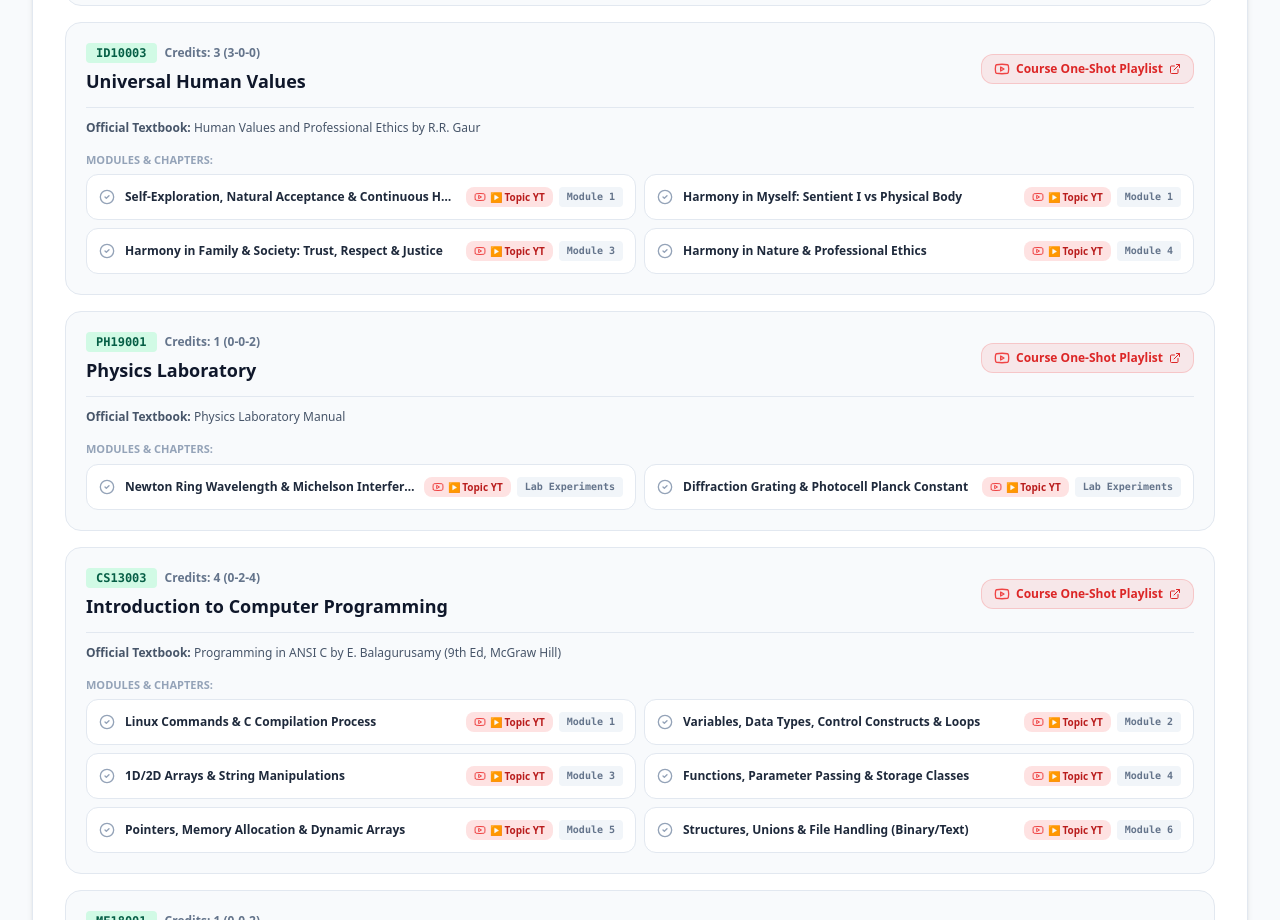
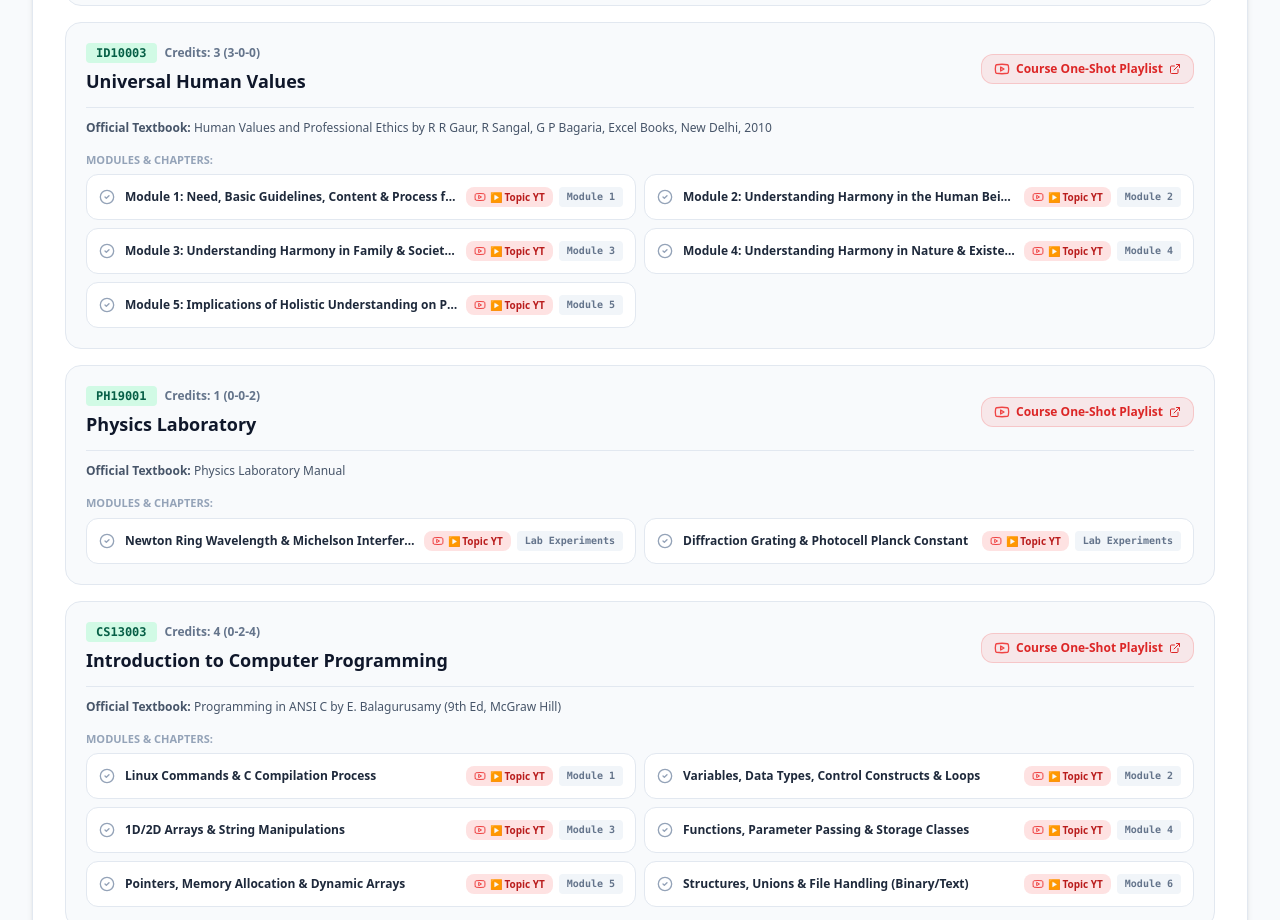
Before and after one commit to codearjunsingh/kiit-academic-companion, a React (Vite) app: page / in a window 1280 px wide. Shown: the part 2180-3100 px from the top of the page. Built offline with nearby package versions, Linux system fonts and the light colour scheme.

Commit message:
Integrate exact Universal Human Values (ID10003) 5-module syllabus, R.R. Gaur textbook index, and prerequisites

```diff
--- a/src/data/books.ts
+++ b/src/data/books.ts
@@ -228,5 +228,24 @@ export const OFFICIAL_FIRST_YEAR_TEXTBOOKS: PhysicalBook[] = [
       { chapterNumber: 'Part C: Chapter 11', chapterTitle: 'Fourier Analysis and PDEs', pageRange: 'pp. 474-539', subtopics: ['Fourier Series & Half-Range Expansions', 'Fourier Integrals & Fourier Transforms', 'Fourier Cosine & Sine Transforms'] },
       { chapterNumber: 'Part E: Chapter 19 & 20', chapterTitle: 'Numeric Analysis & Linear Algebra', pageRange: 'pp. 788-870', subtopics: ['Numeric Solution of Equations', 'Interpolation & Splines', 'Numeric Integration & Differentiation'] }
     ]
+  },
+  {
+    id: 'book_uhv_gaur',
+    title: 'Human Values and Professional Ethics',
+    author: 'R R Gaur, R Sangal, G P Bagaria',
+    publisher: 'Excel Books, New Delhi',
+    edition: '1st Edition (2010)',
+    courseCode: 'ID10003',
+    courseName: 'Universal Human Values',
+    schemeApplies: 'Scheme A (Sem 1) / Scheme B (Sem 2)',
+    coverColor: 'from-emerald-700 to-teal-950',
+    recommendedFor: 'Self Exploration, Natural Acceptance, Sentient I vs Body, Trust/Respect & Professional Ethics',
+    index: [
+      { chapterNumber: 'Module 1', chapterTitle: 'Value Education & Self-Exploration', pageRange: 'pp. 1-45', subtopics: ['Purpose & Motivation for Value Education', 'Self-Exploration Process & Content', 'Natural Acceptance & Experiential Validation', 'Continuous Happiness & Prosperity Aspirations', 'Right Understanding, Relationship & Physical Facility Priority'] },
+      { chapterNumber: 'Module 2', chapterTitle: 'Harmony in the Human Being (Myself)', pageRange: 'pp. 46-98', subtopics: ['Co-existence of Sentient I and Material Body', 'Needs of Self (I) vs Needs of Body', 'Body as Instrument of I (Doer, Seer, Enjoyer)', 'Sanyam (Self-regulation) and Swasthya (Health)', 'Prosperity vs Accumulation & Programs for Health'] },
+      { chapterNumber: 'Module 3', chapterTitle: 'Harmony in Family and Society', pageRange: 'pp. 99-165', subtopics: ['Values in Human Relationships & Meaning of Justice', 'Trust: Difference Between Intention & Competence', 'Respect: Difference Between Respect & Differentiation', 'Nine Universal Relationship Values & Gratitude', 'Universal Harmonious Order & Undivided Society (Akhand Samaj)'] },
+      { chapterNumber: 'Module 4', chapterTitle: 'Harmony in Nature and Existence', pageRange: 'pp. 166-215', subtopics: ['Harmony in Nature & 4 Orders of Nature', 'Interconnectedness, Recyclability & Self-Regulation', 'Existence as Co-existence in All-Pervasive Space', 'Human Imbalance, Pollution & Resource Depletion', 'Role of Eco-Friendly Technologies'] },
+      { chapterNumber: 'Module 5', chapterTitle: 'Implications on Professional Ethics', pageRange: 'pp. 216-270', subtopics: ['Natural Acceptance of Human Values', 'Definitiveness of Ethical Human Conduct', 'Humanistic Education, Constitution & Universal Order', 'Competence in Professional Ethics & Eco-Friendly Systems', 'Transition Strategy for Individual & Society'] }
+    ]
   }
 ];
--- a/src/data/masterTeacher.ts
+++ b/src/data/masterTeacher.ts
@@ -65,6 +65,7 @@ export const ALL_DOMAINS = [
   'Mechanical',
   'Civil',
   'Communication & Soft Skills',
+  'Universal Human Values',
   'Aptitude & Reasoning',
   'Interview Prep',
   'Projects & Code',
@@ -228,5 +229,42 @@ export const MASTER_TEACHER_TOPICS: TeacherTopic[] = [
       college: 'Master idiom & phrase contextual usage and 20 cloze test paragraphs.',
       examRevision: '⚡ Quick Tip: Read editorial paragraphs daily; context clues solve 80% of Cloze test gaps.'
     }
+  },
+  {
+    id: 'tp_uhv_1',
+    domain: 'Universal Human Values',
+    title: 'Self-Exploration, Sentient "I" vs Body & Value Education',
+    difficulty: 2,
+    yourLevel: 3,
+    timeRequired: '1 Hour',
+    whatIsIt: 'Holistic framework for value education, self-exploration, and understanding human harmony across 4 levels (Self, Family, Society, Nature).',
+    whyDoINeedIt: 'Mandatory GER course (ID10003) for KIIT B.Tech 1st Year, carrying 3 credits for SGPA.',
+    whereUsed: 'Ethical engineering decisions, team leadership, eco-friendly product design, personal well-being.',
+    repairPath: ['Basic Civics & Ethics', 'Self Reflection'],
+    prerequisites: [],
+    bestYouTube: [
+      { level: 'Beginner', teacherName: 'UHV NPTEL / AICTE Value Education', url: 'https://www.youtube.com/results?search_query=universal+human+values+id10003+aicte' },
+      { level: 'Exam Focus', teacherName: 'Gate Smashers UHV / KIIT Lectures', url: 'https://www.youtube.com/results?search_query=universal+human+values+r+r+gaur' }
+    ],
+    bestBook: {
+      bookTitle: 'Human Values and Professional Ethics',
+      author: 'R R Gaur, R Sangal, G P Bagaria (Excel Books)',
+      pageRange: 'Pages 1 - 98 (Modules 1 & 2)',
+      rating: 5,
+      badge: 'Best for University'
+    },
+    practiceAndPyqs: {
+      easy: 15,
+      medium: 15,
+      hard: 5,
+      pyqSummary: '5 Theory questions in KIIT Mid-Sem & End-Sem exams'
+    },
+    teachMe: {
+      knowNothing: '💡 Understand that true happiness is continuous state of harmony within yourself, family, society, and nature!',
+      class10: 'Differentiate between physical needs (food, clothing) which are limited, and mental needs (respect, trust) which are continuous.',
+      class12: 'Realize that Human Being is a co-existence of Sentient "I" (Self) and Material "Body". "I" is the seer, doer, and enjoyer.',
+      college: 'Master the 9 Universal Values in Relationships: Trust (intention vs competence), Respect, Affection, Care, Guidance, Reverence, Glory, Gratitude, and Love.',
+      examRevision: '⚡ Exam Summary: Priorities = 1. Right Understanding -> 2. Relationship -> 3. Physical Facility. Health = Sanyam + Swasthya.'
+    }
   }
 ];
--- a/src/data/subjectPrerequisites.ts
+++ b/src/data/subjectPrerequisites.ts
@@ -330,5 +330,29 @@ export const SUBJECT_PREREQUISITE_MAP: SubjectPrerequisiteData[] = [
       { id: 'kn_ml1', label: 'Multilayer Perceptrons (MLP) & Activation Functions (ReLU, Sigmoid)', category: 'Deep Learning' },
       { id: 'kn_ml2', label: 'Gradient Descent & Backpropagation Algorithm', category: 'Optimization' }
     ]
+  },
+
+  // 13. UNIVERSAL HUMAN VALUES (ID10003)
+  {
+    subjectCode: 'ID10003',
+    subjectName: 'Universal Human Values',
+    chapterId: 'uhv_ch1',
+    chapterTitle: 'Module 1: Value Education, Self-Exploration & Natural Acceptance',
+    class6to12Prerequisites: [
+      { id: 'req_uhv1', label: 'Class 6-8 Value Education, Moral Science & Civics', classLevel: 'Class 6-8' },
+      { id: 'req_uhv2', label: 'Class 9-10 Fundamental Duties & Environmental Awareness', classLevel: 'Class 9-10' },
+      { id: 'req_uhv3', label: 'Class 11-12 Critical Reasoning & Self-Reflection', classLevel: 'Class 11-12' }
+    ],
+    suggestions: [
+      'Reflect on Natural Acceptance vs arbitrary personal likings/dislikings.',
+      'Study R.R. Gaur Textbook Chapter 1-2 for university exam questions.',
+      'Differentiate clearly between Intention and Competence in relationships.'
+    ],
+    newKnowledgeTopics: [
+      { id: 'kn_uhv1', label: 'Sentient I vs Material Body Co-existence', category: 'Human Harmony' },
+      { id: 'kn_uhv2', label: 'Sanyam (Self-regulation) & Swasthya (Health)', category: 'Self-Management' },
+      { id: 'kn_uhv3', label: '9 Universal Values in Relationships & Undivided Society', category: 'Social Harmony' },
+      { id: 'kn_uhv4', label: '4 Orders of Nature & Eco-Friendly Production Systems', category: 'Professional Ethics' }
+    ]
   }
 ];
--- a/src/data/subjects.ts
+++ b/src/data/subjects.ts
@@ -137,14 +137,16 @@ export const SCHEME_A_SEM1_COURSES: Subject[] = [
     category: 'GER',
     type: 'Theory',
     ltpc: { l: 3, t: 0, p: 0, total: 3, credits: 3 },
-    prerequisites: 'None',
-    textbook: 'Human Values and Professional Ethics by R.R. Gaur',
-    youtubeSearchQuery: 'Universal Human Values ID10003',
+    prerequisites: 'NIL',
+    textbook: 'Human Values and Professional Ethics by R R Gaur, R Sangal, G P Bagaria, Excel Books, New Delhi, 2010',
+    referenceBook: 'Jeevan Vidya: EkParichaya (A. Nagaraj), Human Values (A.N. Tripathi), The Story of Stuff, The Story of My Experiments with Truth (M.K. Gandhi), Small is Beautiful (E.F. Schumacher)',
+    youtubeSearchQuery: 'Universal Human Values ID10003 KIIT',
     chapters: [
-      { id: 'uhv_ch1', title: 'Self-Exploration, Natural Acceptance & Continuous Happiness', module: 'Module 1', difficulty: 'Easy' },
-      { id: 'uhv_ch2', title: 'Harmony in Myself: Sentient I vs Physical Body', module: 'Module 1', difficulty: 'Easy' },
-      { id: 'uhv_ch3', title: 'Harmony in Family & Society: Trust, Respect & Justice', module: 'Module 3', difficulty: 'Easy' },
-      { id: 'uhv_ch4', title: 'Harmony in Nature & Professional Ethics', module: 'Module 4', difficulty: 'Easy' },
+      { id: 'uhv_ch1', title: 'Module 1: Need, Basic Guidelines, Content & Process for Value Education (Self Exploration, Natural Acceptance & Continuous Happiness)', module: 'Module 1', difficulty: 'Easy' },
+      { id: 'uhv_ch2', title: 'Module 2: Understanding Harmony in the Human Being (Sentient I vs Material Body, Sanyam & Swasthya)', module: 'Module 2', difficulty: 'Easy' },
+      { id: 'uhv_ch3', title: 'Module 3: Understanding Harmony in Family & Society (Trust, Respect, Justice & Universal Harmonious Order)', module: 'Module 3', difficulty: 'Easy' },
+      { id: 'uhv_ch4', title: 'Module 4: Understanding Harmony in Nature & Existence (4 Orders of Nature, Recyclability & Co-existence in Space)', module: 'Module 4', difficulty: 'Medium' },
+      { id: 'uhv_ch5', title: 'Module 5: Implications of Holistic Understanding on Professional Ethics (Humanistic Education, Constitution & Eco-Friendly Production)', module: 'Module 5', difficulty: 'Medium' },
     ]
   },
   {
```
